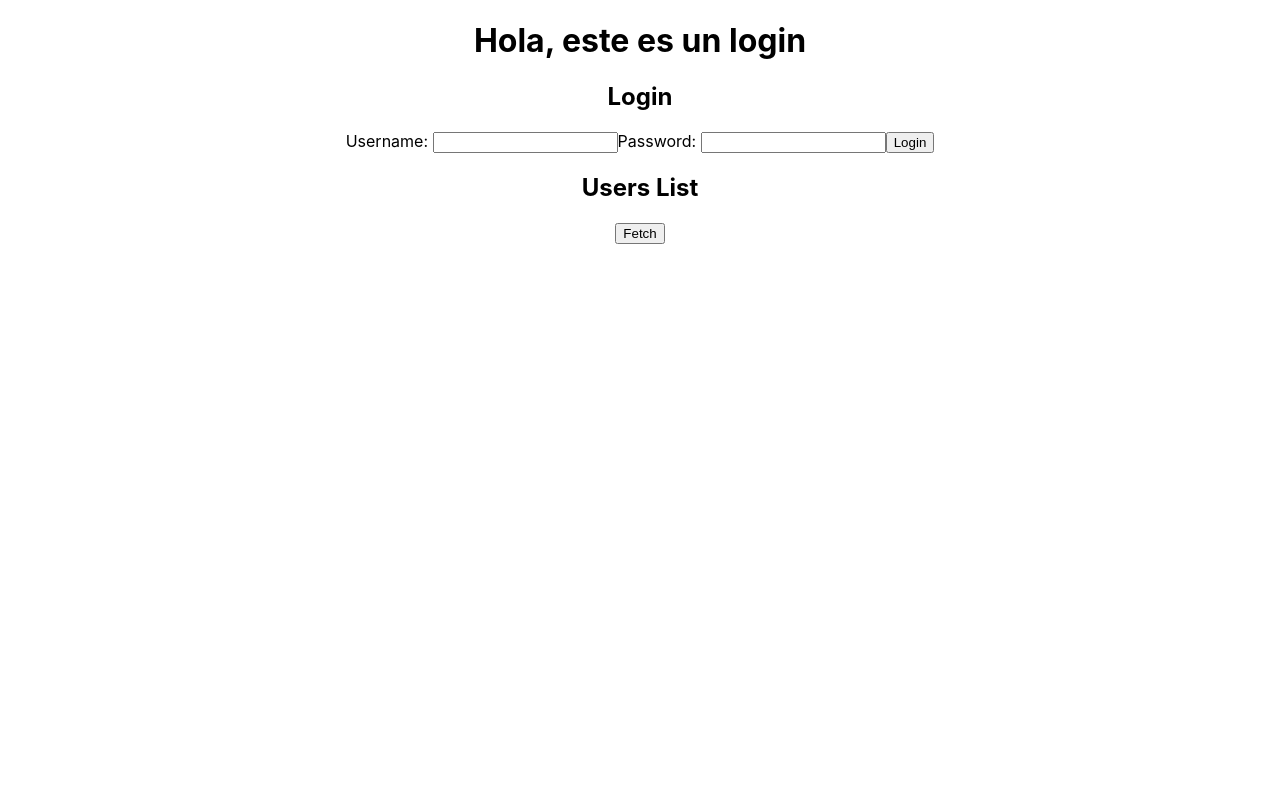
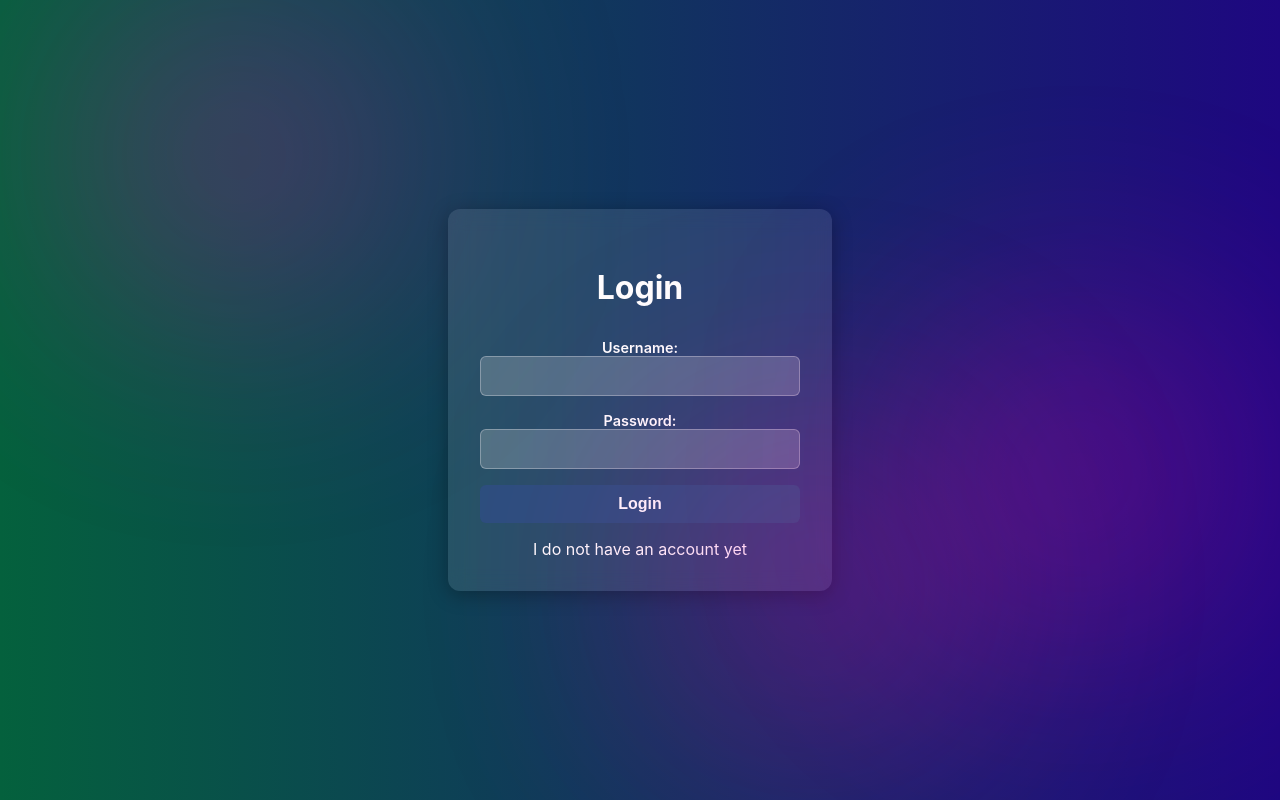
Before and after one commit to MarcoA-Pozol/DataForgeClient, a React (Create React App) app: page / in a window 1280 px wide. Built offline with nearby package versions, Linux system fonts and the light colour scheme; no server answers.

Commit message:
Update: Style for Login view component.

```diff
--- a/src/App.js
+++ b/src/App.js
@@ -1,14 +1,11 @@
 import './App.css';
 import LoginView from './components/Authentication/Login/LoginView.jsx';
-import UsersDataList from './components/DataVisualization/UsersDataList.jsx';
 import RefreshAccessTokenModule from './components/Authentication/JWTManagement/JWTRefresh.jsx';
 
 function App() {
   return (
     <div className="App">
-      <h1>Hola, este es un login</h1>
       <LoginView/>
-      <UsersDataList/>
       <RefreshAccessTokenModule/>
     </div>
   );
--- a/src/components/Authentication/Login/LoginView.jsx
+++ b/src/components/Authentication/Login/LoginView.jsx
@@ -1,7 +1,8 @@
-'use client'; // This forces Next.js to treat this as a client component
+"use client"; // This forces Next.js to treat this as a client component
 
-import React, { useState } from 'react';
-import axios from 'axios';
+import React, { useState } from "react";
+import axios from "axios";
+import "../../../styles/LoginView.css";
 
 const LoginView = () => {
     // User's formulary data
@@ -34,9 +35,15 @@ const LoginView = () => {
 
     return (
         <div className='login-view'>
-            <h2>Login</h2>
+            <div className="blobs">
+                <div className="blob"></div>
+                <div className="blob"></div>
+                <div className="blob"></div>
+            </div>
 
             <form className='login-formulary' onSubmit={handleAuthentication}>
+                <h2>Login</h2>
+
                 <label>
                     Username: <input type="text" value={username} onChange={(e) => setUsername(e.target.value)} required />
                 </label>
@@ -46,6 +53,8 @@ const LoginView = () => {
                 </label>
 
                 <button type="submit">Login</button>
+
+                <span>I do not have an account yet</span>
             </form>
 
             {errorMessage && <p style={{ color: 'red' }}>{errorMessage}</p>}
--- /dev/null
+++ b/src/styles/LoginView.css
@@ -0,0 +1,130 @@
+/* ################## COMPONENT ################### */
+.login-view {
+    position: relative; /* Content can be placed correctly */
+    display: flex;
+    flex-direction: column;
+    align-items: center;
+    justify-content: center;
+    height: 100vh;
+    background: linear-gradient(to right, #04613d, #1e0781);
+    color: #fff;
+    font-family: 'Inter', sans-serif;
+    overflow: hidden; /* Prevents overflow issues */
+}
+
+
+/* ################## SUBCOMPONENTS ################### */
+/* Title */
+.login-view h2 {
+    font-size: 2rem;
+    margin-bottom: 1rem;
+}
+
+/* Form container */
+.login-formulary {
+    background: rgba(255, 255, 255, 0.1);
+    padding: 2rem;
+    border-radius: 12px;
+    box-shadow: 0 4px 20px rgba(0, 0, 0, 0.3);
+    backdrop-filter: blur(10px);
+    width: 320px;
+    display: flex;
+    flex-direction: column;
+    gap: 1rem;
+}
+
+/* Labels */
+.login-formulary label {
+    display: flex;
+    flex-direction: column;
+    font-size: 0.9rem;
+    font-weight: 600;
+}
+
+/* Input fields */
+.login-formulary input {
+    padding: 10px;
+    border: 1px solid rgba(255, 255, 255, 0.3);
+    border-radius: 6px;
+    font-size: 1rem;
+    background: rgba(255, 255, 255, 0.2);
+    color: #fff;
+    outline: none;
+    transition: all 0.3s ease;
+}
+
+.login-formulary input:focus {
+    border-color: #00bcd4;
+    background: rgba(255, 255, 255, 0.3);
+}
+
+/* Submit Button */
+.login-formulary button {
+    padding: 10px;
+    font-size: 1rem;
+    font-weight: bold;
+    color: white;
+    background: #2b4f7e;
+    border: none;
+    border-radius: 6px;
+    cursor: pointer;
+    transition: background 0.3s ease-in-out;
+}
+
+.login-formulary button:hover {
+    background: #312264;
+}
+
+/* Error message */
+.login-view p {
+    margin-top: 1rem;
+    color: #ff4d4d;
+    font-size: 0.9rem;
+    font-weight: bold;
+}
+
+
+/* ################## ANIMATIONS AND STYLING ################### */
+/* Blobs */
+.blobs {
+    position: absolute;
+    width: 100%;
+    height: 100%;
+    top: 0;
+    left: 0;
+    z-index: 1; /* Ensures it stays behind content */
+    overflow: hidden;
+    pointer-events: none; /* Avoids interaction with blobs */
+}
+
+/* Blobs */
+.blob {
+    position: absolute;
+    width: 250px;
+    height: 250px;
+    background: linear-gradient(45deg, rgba(255, 0, 149, 0.4), rgba(255, 0, 221, 0.4));
+    border-radius: 50%;
+    filter: blur(100px);
+    animation: blob-move 12s infinite alternate ease-in-out;
+    opacity: 0.8;
+}
+
+/* Blob positions */
+.blob:nth-child(1) { top: 10%; left: 5%; }
+.blob:nth-child(2) { top: 50%; right: 10%; }
+.blob:nth-child(3) { bottom: 5%; left: 50%; }
+
+/* Animation */
+@keyframes blob-move {
+    0% { transform: translate(0, 0) scale(1); }
+    50% { transform: translate(50px, -50px) scale(1.3); }
+    100% { transform: translate(0, 0) scale(1); }
+}
+
+
+/* ################## RESPONSIVENESS ################### */
+@media (max-width: 400px) {
+    .login-formulary {
+        width: 90%;
+    }
+}
```
